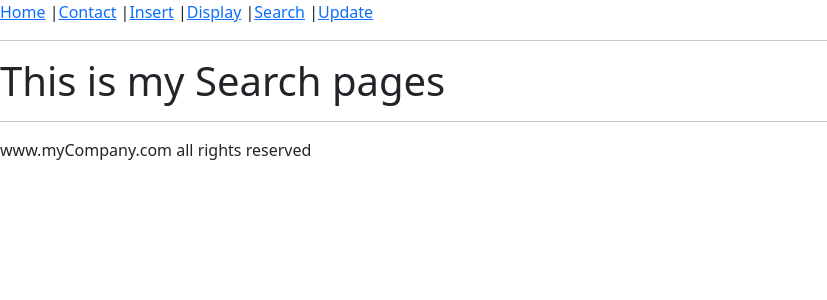
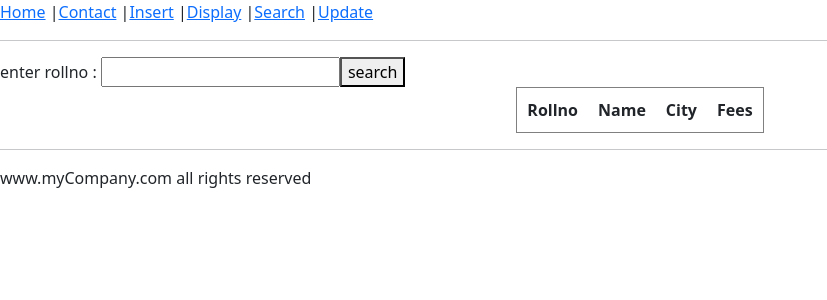
Before and after one commit to git-tusharr/React-crud-operations, a React (Vite) app in the folder my-react-app/: page /Search in a window 1280 px wide. Shown: the top 300 px of the page, without its empty margins (0-827 px from the left). Built offline with nearby package versions, Linux system fonts and the light colour scheme.

Commit message:
Search functionality added

```diff
--- a/my-react-app/db.json
+++ b/my-react-app/db.json
@@ -3,7 +3,7 @@
     {
       "id": "f971",
       "rollno": "1",
-      "name": "Tushar",
+      "name": "tushar",
       "city": "indore",
       "fees": "10000"
     },
@@ -20,6 +20,13 @@
       "name": "Vineet",
       "city": "Jabalpur",
       "fees": "30000"
+    },
+    {
+      "id": "2784",
+      "rollno": "4",
+      "name": "prashant",
+      "city": "Bhopal ",
+      "fees": "30000"
     }
   ]
 }
--- a/my-react-app/src/pages/Search.jsx
+++ b/my-react-app/src/pages/Search.jsx
@@ -1,11 +1,57 @@
+import axios from "axios";
+import { useState } from "react";
+
+
 const Search=()=>{
+
+
+    const [rno,setRno]=useState([]);
+    const [mydata,setMydata]=useState([]);
+
+    const handleSubmit=async()=>{
+        let api =`http://localhost:3000/students/?rollno=${rno}`;
+        const response=await axios(api);
+        console.log(response.data);
+        setMydata(response.data)
+    }
+    const ans =mydata.map((key)=>{
+
+        return(
+            <>
+            <tr>
+            <td>{key.rollno}</td>
+            <td>{key.name}</td>
+            <td>{key.city}</td>
+            <td>{key.fees}</td>
+            </tr>
+
+            </>
+        )
+
+    })
+
     return(
         <>
 
-        <h1>This is my Search pages</h1>
+        enter rollno : <input type="text" value={rno} onChange={(e)=>{setRno(e.target.value)}} />
+        <button onClick={handleSubmit}>search</button>
+
+
+        <table border="1" cellPadding={10} align="center">
+            <tr>
+                <th>Rollno</th>
+                <th>Name</th>
+                <th>City</th>
+                <th>Fees</th>
+            </tr>
+            {ans}
+        </table>
+
 
         </>
     )
+
+
 }
 
 export default Search;
```
